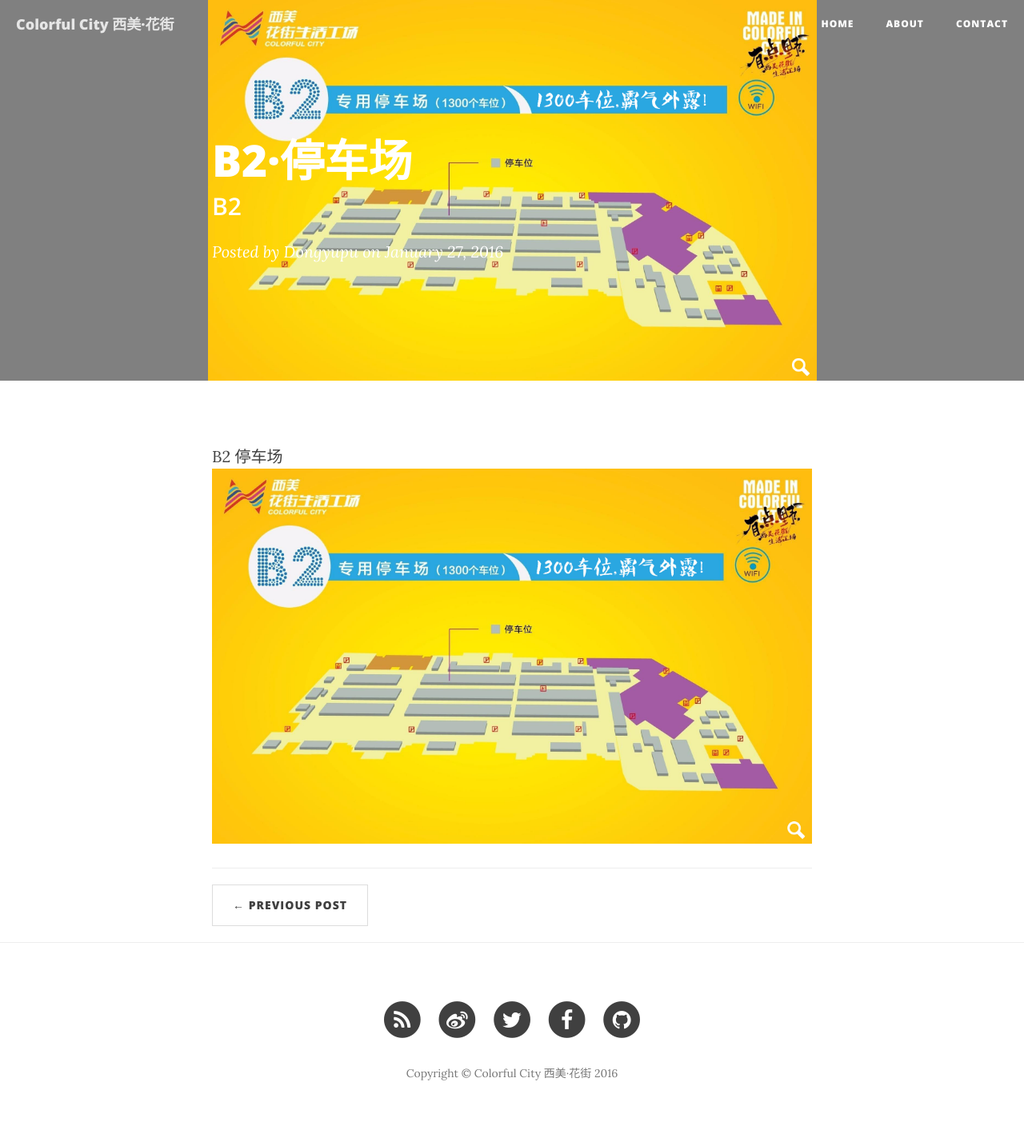
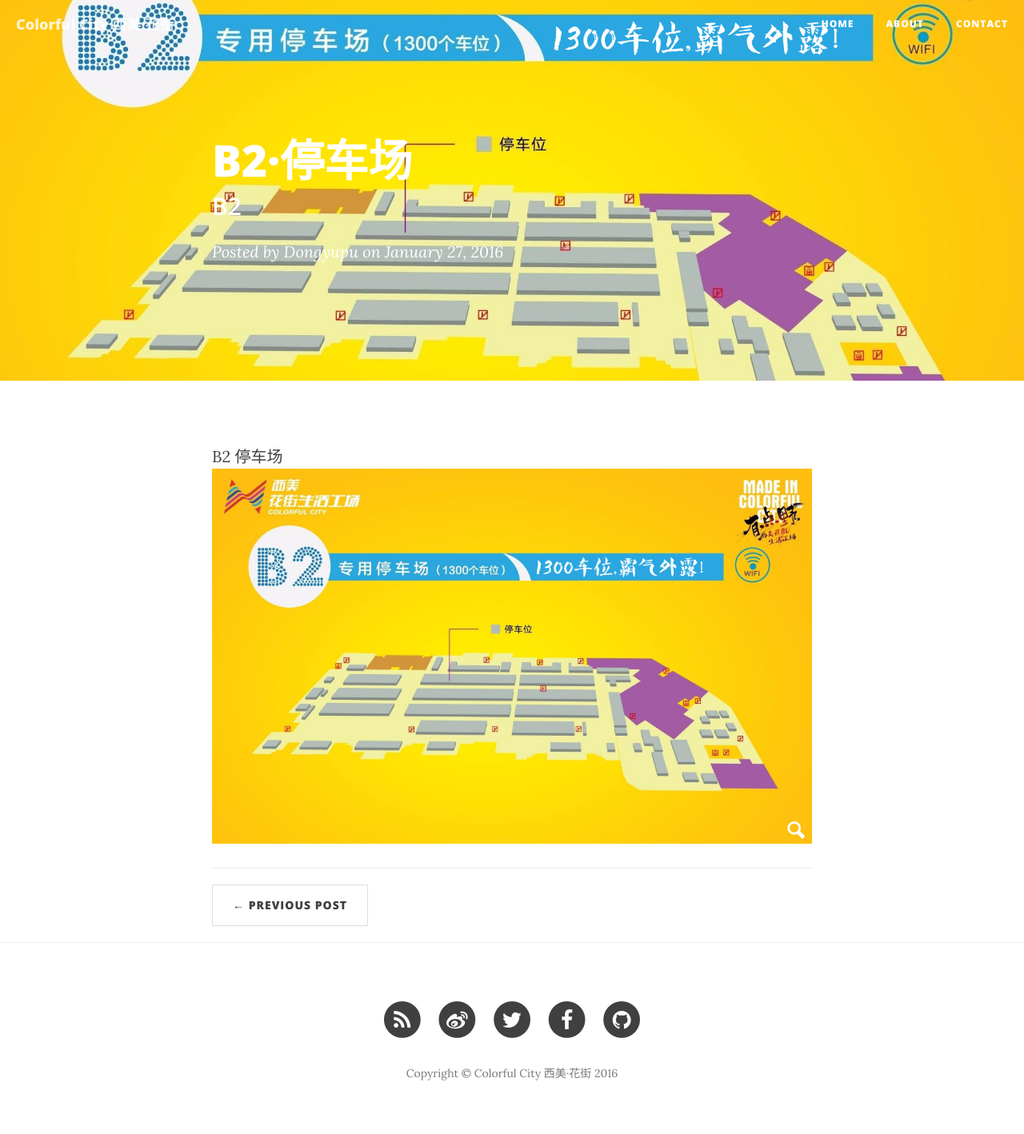
Before and after one commit to dongyupu/colorfulcity, a Jekyll site: the page built from _posts/2016-01-27-B2.markdown, in a window 1280 px wide. Shown: the whole page at 80% size. Built offline with Jekyll 4.4.1, drawn with Linux system fonts in a browser that asks for light colours; nearby versions of some CDN libraries; comment, search, counter and statistics services are not loaded.

Commit message:
Update post.html

```diff
--- a/_layouts/post.html
+++ b/_layouts/post.html
@@ -3,7 +3,7 @@
 ---
 
 <!-- Post Header -->
-<header class="intro-header" style="background-size:contain; background-image: url('{{ site.baseurl }}/{% if page.header-img %}{{ page.header-img }}{% else %}{{ site.header-img }}{% endif %}')">
+<header class="intro-header" style="background-size:cover; background-image: url('{{ site.baseurl }}/{% if page.header-img %}{{ page.header-img }}{% else %}{{ site.header-img }}{% endif %}')">
     <div class="container">
         <div class="row">
             <div class="col-lg-8 col-lg-offset-2 col-md-10 col-md-offset-1">
```
